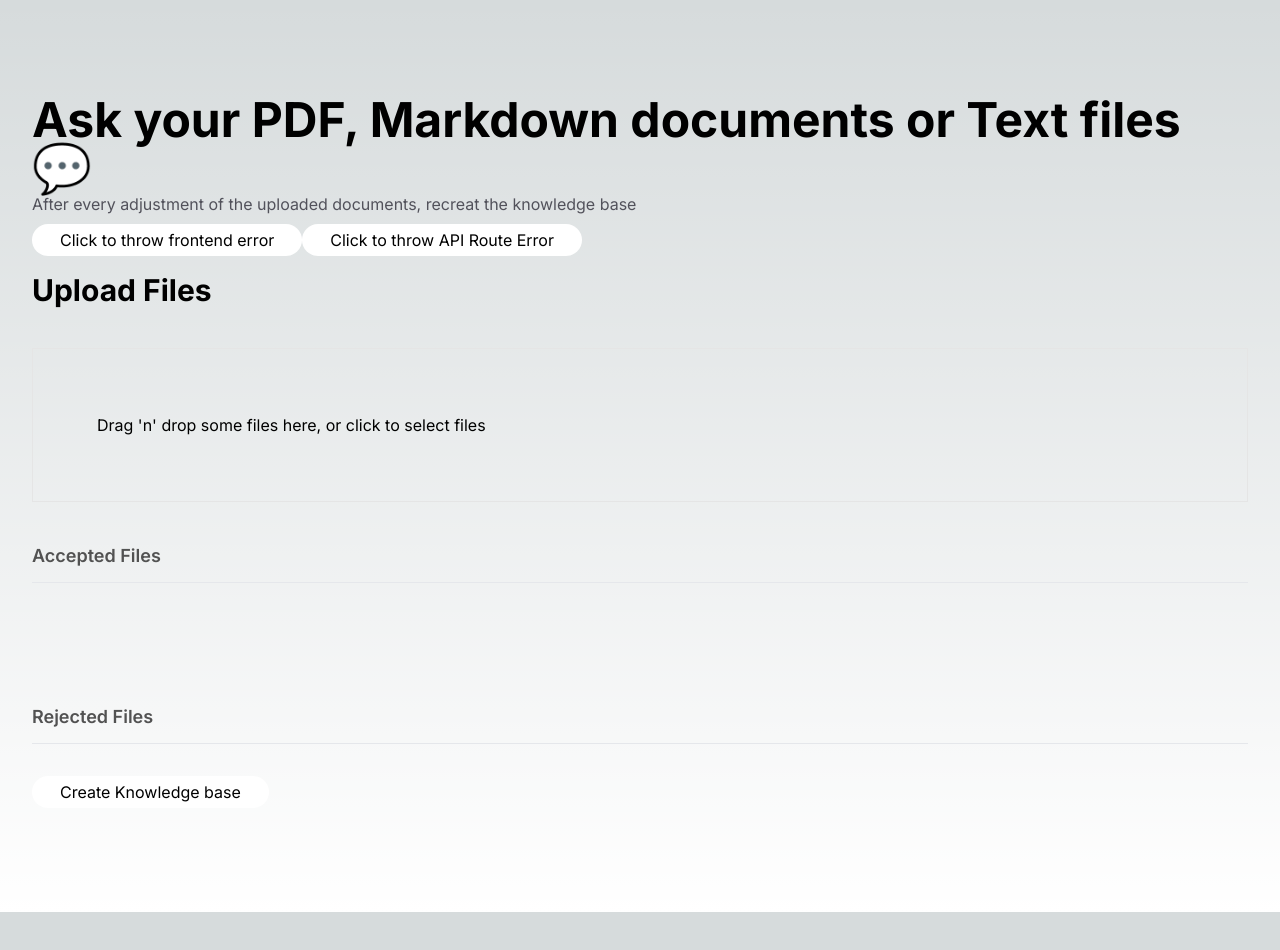
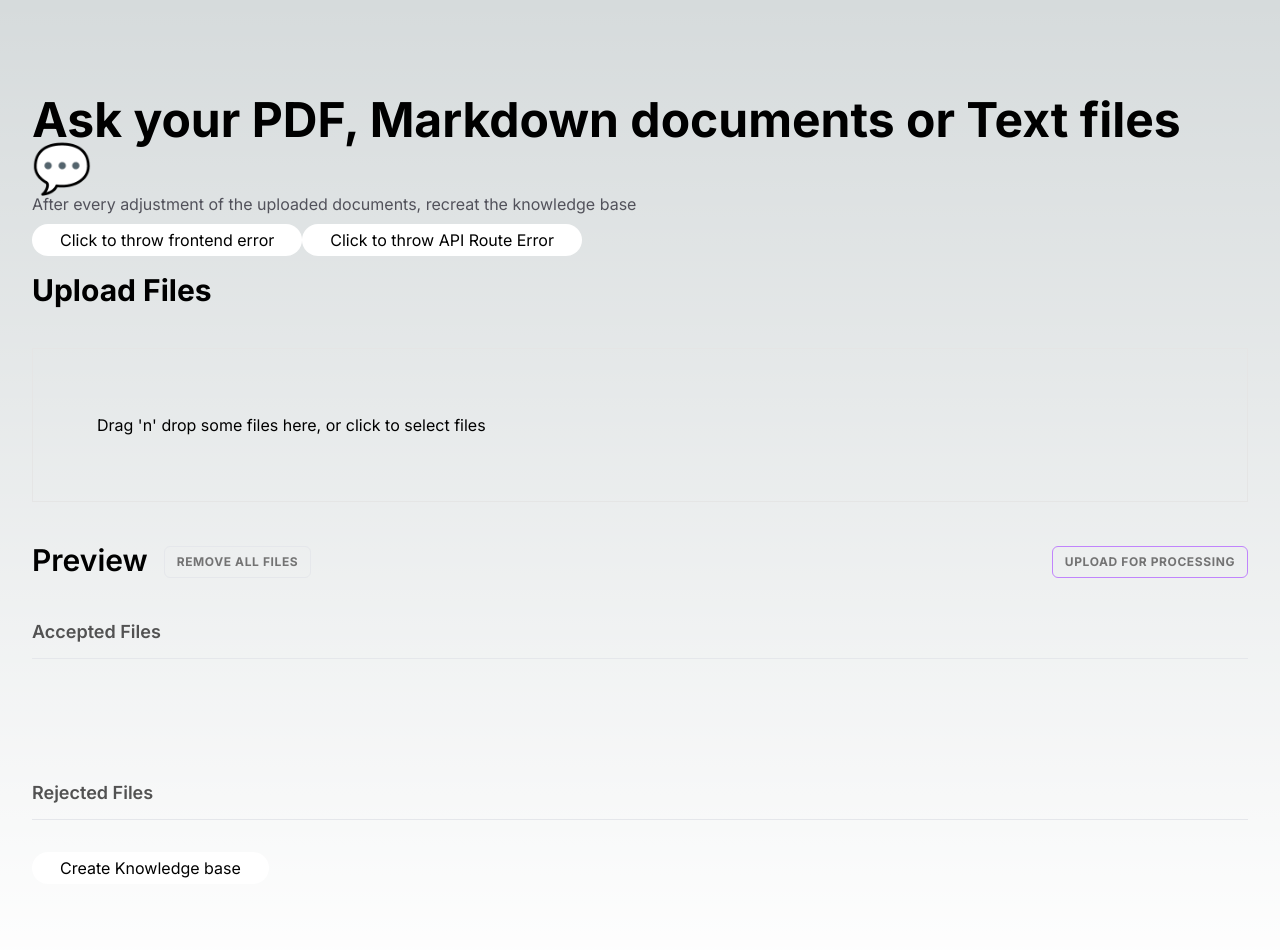
Before and after one commit to KobbyBawuah/Fullstack-Custom-AI-Chatbot, a Next.js app: page / in a window 1280 px wide. Shown: the top 950 px of the page. Before the commit the page ends 912 px from the top, so only its background shows below. Built offline with nearby package versions, Linux system fonts and the light colour scheme.

Commit message:
handled one file upload

```diff
--- /dev/null
+++ b/app/api/upload/route.ts
@@ -0,0 +1,23 @@
+import { writeFile } from 'fs/promises'
+import { NextRequest, NextResponse } from 'next/server'
+
+export async function POST(request: NextRequest) {
+    const data = await request.formData()
+
+    const file: File | null = data.get('file') as unknown as File
+
+    if (!file) {
+        return NextResponse.json({ success: false })
+    }
+
+    const bytes = await file.arrayBuffer()
+    const buffer = Buffer.from(bytes)
+
+    // With the file data in the buffer, you can do whatever you want with it.
+    // For this, we'll just write it to the filesystem in a new location
+    const path = `documents/${file.name}`
+    await writeFile(path, buffer)
+    console.log(`open ${path} to see the uploaded file`)
+
+    return NextResponse.json({ success: true })
+}
--- a/components/Dropzone.jsx
+++ b/components/Dropzone.jsx
@@ -1,7 +1,9 @@
-import React, { use, useCallback, useState } from 'react'
+'use client'
+import { useCallback, useEffect, useState } from 'react'
 import { useDropzone } from 'react-dropzone'
 import Image from 'next/image'
 import { ArrowUpTrayIcon, XMarkIcon } from '@heroicons/react/24/solid'
+
 
 const Dropzone = ({ className }) => {
     const [files, setFiles] = useState([])
@@ -34,16 +36,47 @@ const Dropzone = ({ className }) => {
         }
     })
 
+    useEffect(() => {
+        // Revoke the data uris to avoid memory leaks
+        return () => files.forEach(file => URL.revokeObjectURL(file.preview))
+    }, [files])
+
     const removeFile = name => {
         setFiles(files => files.filter(file => file.name !== name))
+    }
+
+    const removeAll = () => {
+        setFiles([])
+        setRejected([])
     }
 
     const removeRejected = name => {
         setRejected(files => files.filter(({ file }) => file.name !== name))
     }
 
+    const onSubmit = async e => {
+        e.preventDefault()
+        if (!files?.length) return
+
+        try {
+            const formData = new FormData()
+            files.forEach(file => formData.append('file', file))
+            formData.append('upload_preset', 'friendsbook')
+
+            const res = await fetch('/api/upload', {
+                method: 'POST',
+                body: formData
+            })
+            // handle the error
+            if (!res.ok) throw new Error(await res.text())
+        } catch (e) {
+            // Handle errors here
+            console.error(e)
+        }
+    }
+
     return (
-        <form>
+        <form onSubmit={onSubmit}>
             <div {...getRootProps({
                 className: className
             })}>
@@ -54,6 +87,26 @@ const Dropzone = ({ className }) => {
                         <p>Drag 'n' drop some files here, or click to select files</p>
                 }
             </div>
+
+            {/* Preview */}
+            <section className='mt-10'>
+                <div className='flex gap-4'>
+                    <h2 className='title text-3xl font-semibold'>Preview</h2>
+                    <button
+                        type='button'
+                        onClick={removeAll}
+                        className='mt-1 text-[12px] uppercase tracking-wider font-bold text-neutral-500 border border-secondary-400 rounded-md px-3 hover:bg-secondary-400 hover:text-white transition-colors'
+                    >
+                        Remove all files
+                    </button>
+                    <button
+                        type='submit'
+                        className='ml-auto mt-1 text-[12px] uppercase tracking-wider font-bold text-neutral-500 border border-purple-400 rounded-md px-3 hover:bg-purple-400 hover:text-white transition-colors'
+                    >
+                        Upload for processing
+                    </button>
+                </div>
+
 
                 {/* Accepted files */}
                 <h3 className='title text-lg font-semibold text-neutral-600 mt-10 border-b pb-3'>
@@ -113,7 +166,8 @@ const Dropzone = ({ className }) => {
                         </li>
                     ))}
                 </ul>
-        </form>
+            </section>
+        </form >
     )
 }
 
--- a/package.json
+++ b/package.json
@@ -20,6 +20,7 @@
     "clsx": "^2.0.0",
     "eslint": "8.46.0",
     "eslint-config-next": "13.4.12",
+    "formidable": "^3.5.0",
     "langchain": "^0.0.121",
     "next": "13.4.12",
     "pdf-parse": "^1.1.1",
--- a/tailwind.config.js
+++ b/tailwind.config.js
@@ -9,7 +9,7 @@ module.exports = {
     container: {
       center: true,
       padding: {
-        DEFAULT: '0.5rem',
+        DEFAULT: '1rem',
         md: '1.5rem',
         lg: '2rem'
       }
--- a/tsconfig.json
+++ b/tsconfig.json
@@ -36,7 +36,7 @@
     "**/*.tsx",
     ".next/types/**/*.ts",
     "app/page.tsx",
-    "components/Dropzone.tsx"
+    "components/Dropzone.jsx"
   ],
   "exclude": [
     "node_modules"
```
Also changed, not shown: scripts/ingest-notion-data.ts (deleted), 2 other files (tests, documents, lock files or other folders). Lines whose indentation alone changed are shown as unchanged.
